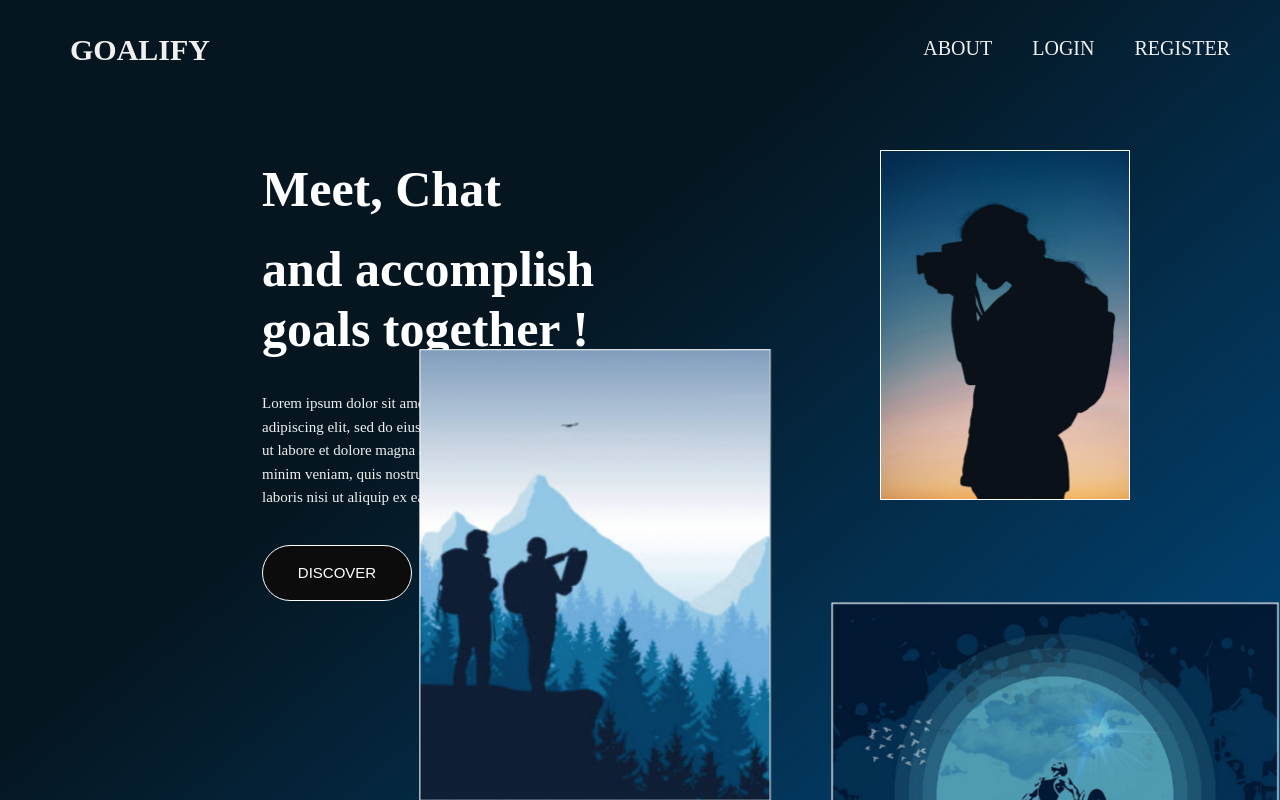
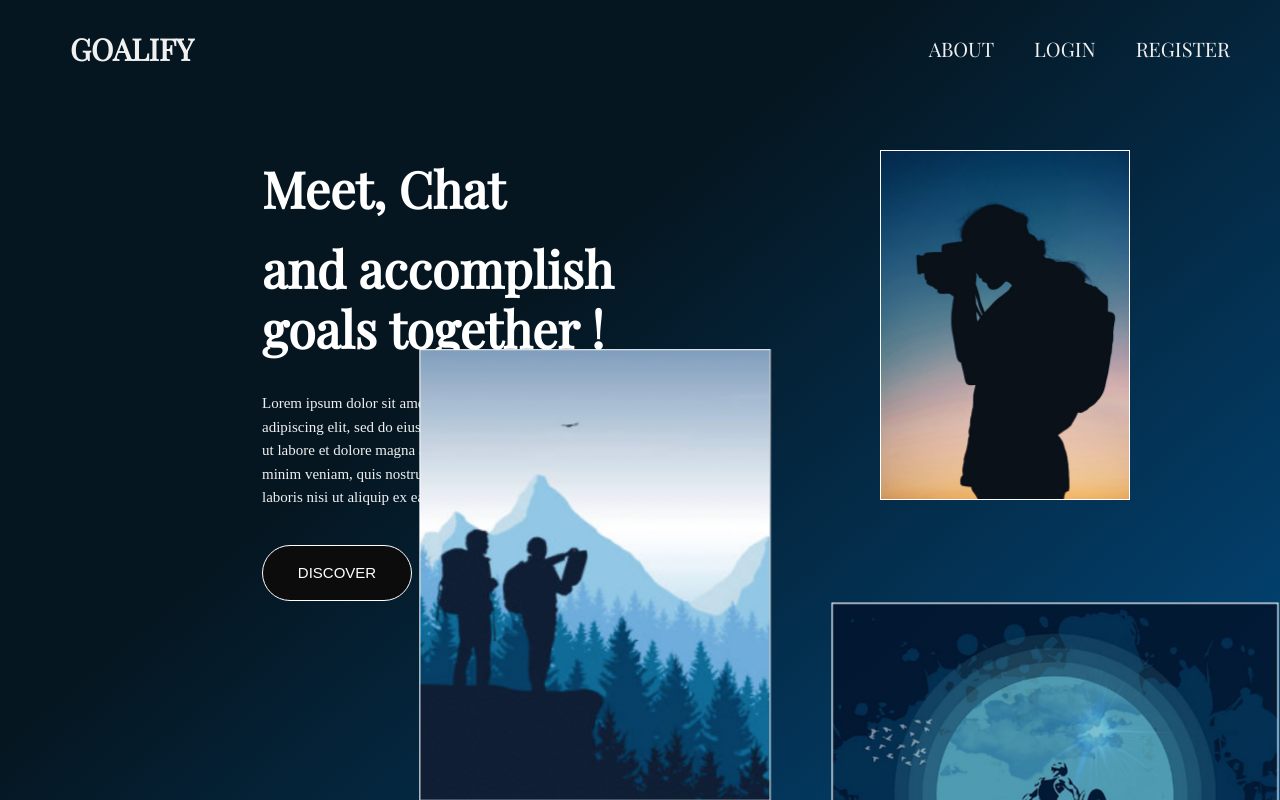
Before and after one commit to SinghH01/Goalify, a React (Create React App) app in the folder react-front-end/: page / in a window 1280 px wide. Shown: the top 800 px of the page. Built offline with nearby package versions, Linux system fonts and the light colour scheme; no server answers.

Commit message:
Apply new font to the website

```diff
--- a/react-front-end/src/index.css
+++ b/react-front-end/src/index.css
@@ -1,14 +1,3 @@
-/* body {
-  margin: 0;
-  padding: 0;
-  font-family: -apple-system, BlinkMacSystemFont, "Segoe UI", "Roboto", "Oxygen",
-    "Ubuntu", "Cantarell", "Fira Sans", "Droid Sans", "Helvetica Neue",
-    sans-serif;
-  -webkit-font-smoothing: antialiased;
-  -moz-osx-font-smoothing: grayscale;
+*{
+  font-family: 'Playfair Display', serif;
 }
-
-code {
-  font-family: source-code-pro, Menlo, Monaco, Consolas, "Courier New",
-    monospace;
-} */
```
